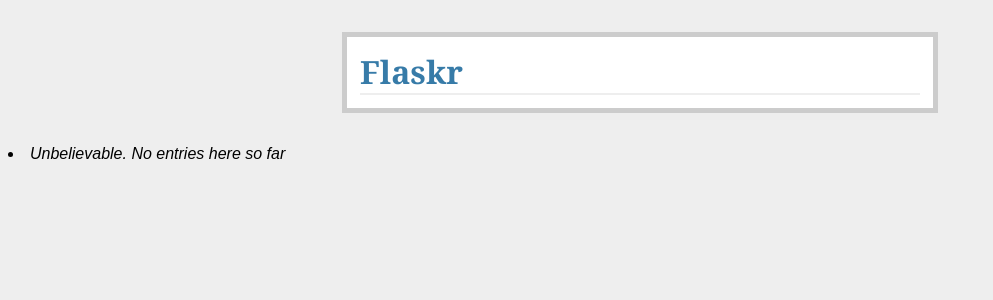
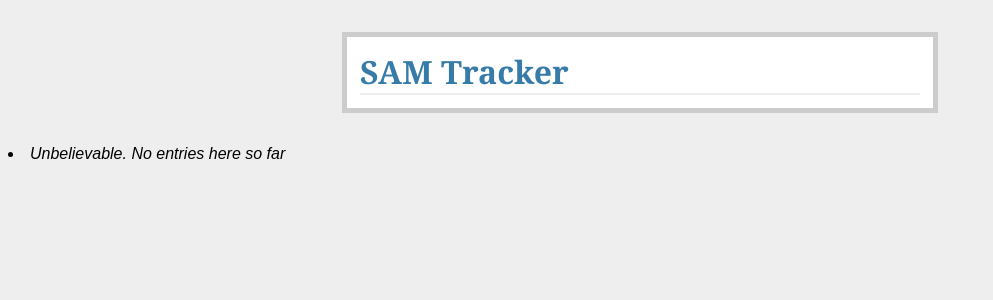
Before and after one commit to MrFixi96/SR_Tracker, a Flask app: page / in a window 1280 px wide. Shown: the top 300 px of the page, without its empty margins (0-993 px from the left). Run offline with Flask 2, Linux system fonts and the light colour scheme; data that the repository does not hold is empty.

Commit message:
Minor updates related to name of application

```diff
--- a/setup.py
+++ b/setup.py
@@ -17,6 +17,10 @@ setup(
     include_package_data=True,
     install_requires=[
         'flask',
+        'flask_jasonpify',
+        'flask_restful',
+        'sqlalchemy',
+        'sqlite3',
     ],
     setup_requires=[
         'pytest-runner',
--- a/sr_tracker/server.py
+++ b/sr_tracker/server.py
@@ -36,7 +36,7 @@ DEBUG=1
 
 
 #########################################################################################
-#	Global Variables																	#
+#	Global Variables								#
 #########################################################################################
 
 
--- a/sr_tracker/templates/layout.html
+++ b/sr_tracker/templates/layout.html
@@ -1,8 +1,8 @@
 <!doctype html>
-<title>Flaskr</title>
+<title>SR Tracker</title>
 <link rel=stylesheet type=text/css href="{{ url_for('static', filename='style.css') }}">
 <div class=page>
-  <h1>Flaskr</h1>
+  <h1>SAM Tracker</h1>
 
   </div>
   {% for message in get_flashed_messages() %}
```
Also changed, not shown: README.txt.
